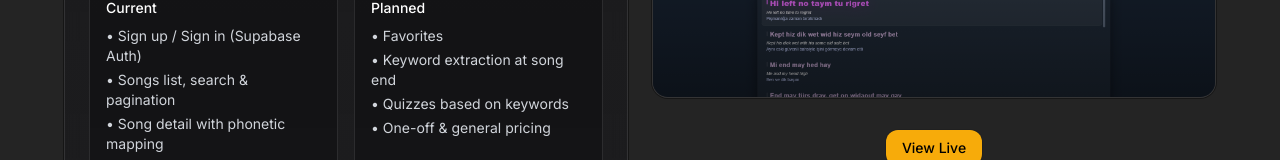
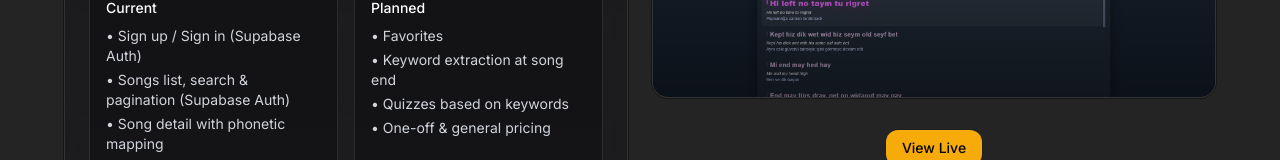
Before and after one commit to ferhanayding/My-Portfolio, a Next.js app: page /en in a window 1280 px wide. Shown: the part 3077-3237 px from the top of the page. Built offline with nearby package versions, Linux system fonts and the light colour scheme; no server answers.

Commit message:
bug fixed.

```diff
--- a/messages/en.json
+++ b/messages/en.json
@@ -53,9 +53,8 @@
       "years": "2013 → 2017",
       "note": "A mix of Baku winds and early study hours—great endurance training. The diploma came with plenty of memories. 🎓"
     }
-
   },
-   "nowDoing": {
+  "nowDoing": {
     "title": "Now doing?",
     "startLabel": "Start",
     "startValue": "Sep 2025",
@@ -75,7 +74,7 @@
 
     "currentTitle": "Current",
     "current1": "Sign up / Sign in (Supabase Auth)",
-    "current2": "Songs list, search & pagination",
+    "current2": "Songs list, search & pagination (Supabase Auth)",
     "current3": "Song detail with phonetic mapping",
     "current4": "Next.js API Routes",
 
--- a/messages/tr.json
+++ b/messages/tr.json
@@ -75,7 +75,7 @@
 
     "currentTitle": "Mevcut",
     "current1": "Kayıt / Giriş (Supabase Auth)",
-    "current2": "Şarkı listesi, arama & sayfalama",
+    "current2": "Şarkı listesi, arama & sayfalama (Supabase Auth)",
     "current3": "Şarkı detayı ve fonetik eşleme",
     "current4": "Next.js API Routes",
 
--- a/src/app/[locale]/layout.tsx
+++ b/src/app/[locale]/layout.tsx
@@ -11,7 +11,7 @@ type LocaleParams = Promise<{ locale: "tr" | "en" }>;
 export async function generateMetadata({
   params
 }: { params: LocaleParams }): Promise<Metadata> {
-  const { locale } = await params; // <-- önemli
+  const { locale } = await params;
   const isTR = locale === "tr";
   const base = "https://ferhanaydin.dev";
 
--- a/src/app/action/locale.ts
+++ b/src/app/action/locale.ts
@@ -1,4 +1,3 @@
-// app/actions/locale.ts
 "use server";
 
 import { cookies } from "next/headers";
--- a/src/app/layout.tsx
+++ b/src/app/layout.tsx
@@ -1,4 +1,3 @@
-// app/layout.tsx
 import "./globals.css";
 import type { Metadata } from "next";
 const siteUrl = "https://ferhanaydin.com";
```
